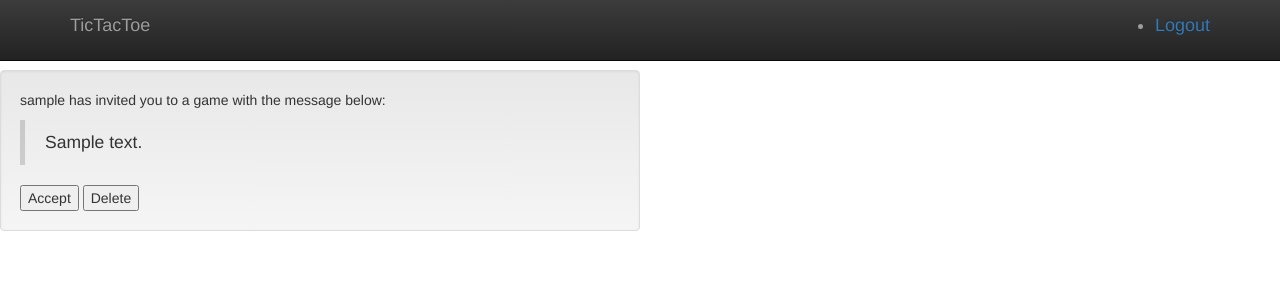
After one commit to ericnjogu/plst-tictactoe, a Django app: page /player/accept_invitation/1 in a window 1280 px wide. The commit adds this page. Shown: the top 300 px of the page. Run offline with Django 3.2, Linux system fonts and the light colour scheme; a user stored in the database is signed in; tables that the repository leaves empty hold one stand-in row (values such as "Sample post"); some libraries are stand-ins or nearby versions.

Commit message:
feat: accepting an invitation
- named URL (with regex parameter for invitation ID)
- invitation 'acceptance' form
- controller logic to create new game and delete invitation

```diff
--- a/player/urls.py
+++ b/player/urls.py
@@ -2,7 +2,7 @@
 from django.conf.urls import re_path
 from django.contrib.auth.views import LoginView, LogoutView
 
-from .views import home, new_invitation
+from .views import home, new_invitation, accept_invitation
 
 urlpatterns = [
     re_path('home$', home, name='player_home'),
@@ -12,5 +12,8 @@ urlpatterns = [
     re_path('logout$',
             LogoutView.as_view(),
             name='player_logout'),
-    re_path('invite$', new_invitation, name='new_player_invitation')
+    re_path('invite$', new_invitation, name='new_player_invitation'),
+    re_path('accept_invitation/(?P<invite_id>\d+)$',
+            accept_invitation,
+            name='accept_game_invitation')
 ]
--- a/player/views.py
+++ b/player/views.py
@@ -1,6 +1,7 @@
 """controller logic for player app"""
-from django.shortcuts import render, redirect
+from django.shortcuts import render, redirect, get_object_or_404
 from django.contrib.auth.decorators import login_required
+from django.core.exceptions import PermissionDenied
 
 from gameplay.models import Game
 from player.models import Invitation
@@ -32,3 +33,25 @@ def new_invitation(request):
     else:
         form = InvitationForm()
     return render(request, "player/new_invitation_form.html", {'form': form})
+
+@login_required
+def accept_invitation(request, invite_id):
+    """ accept an a invitation """
+    invitation = get_object_or_404(Invitation, pk=invite_id)
+    if request.user != invitation.to_user:
+        raise PermissionDenied
+
+    if request.method == 'POST':
+        if 'accept' in request.POST:
+            Game.objects.create(
+                first_player=invitation.to_user,
+                second_player=invitation.from_user
+            )
+        invitation.delete()
+        return redirect('player_home')
+    else:
+        return render(
+            request,
+            'player/accept_invitation_form.html',
+            {'invitation':invitation}
+        )
--- /dev/null
+++ b/templates/player/accept_invitation_form.html
@@ -0,0 +1,17 @@
+{% extends 'base.html' %}
+
+{% block title %}
+Game Invitation
+{% endblock %}
+
+{% block content %}
+    <div class="well col-md-6">
+            <p>{{ invitation.from_user }} has invited you to a game with the message below:</p>
+            <blockquote>{{ invitation.message }}</blockquote>
+        <form role="form" action="{% url 'accept_game_invitation' invitation.id%}" method="POST">
+            {% csrf_token %}
+            <button type="submit" name='accept' value="accept">Accept</button>
+            <button type="submit" name='delete' value="delete">Delete</button>
+        </form>
+    </div>
+{% endblock %}
--- a/templates/player/home.html
+++ b/templates/player/home.html
@@ -19,7 +19,7 @@
             {% if invites_received %}
                 <div class='list-group'>
                     {% for invite in invites_received %}
-                        <a class="list-group-item" href="">
+                        <a class="list-group-item" href="{% url 'accept_game_invitation' invite_id=invite.id %}">
                             {{ invite.from_user.username }} has invited you to a game
                         </a>
                     {% endfor %}
```
